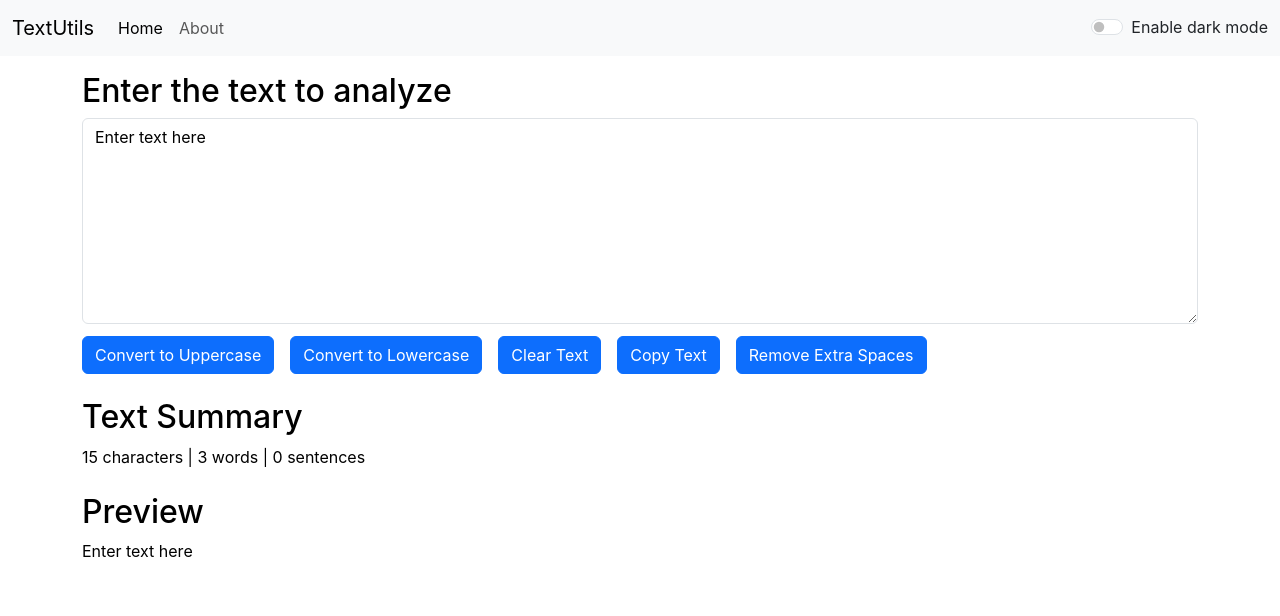
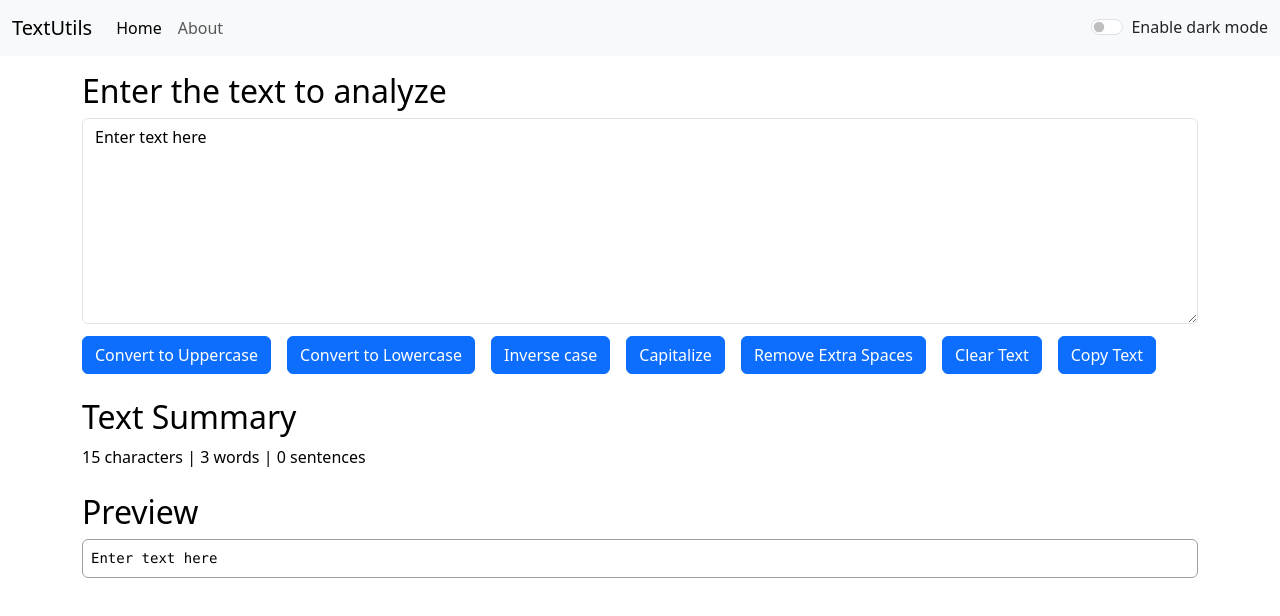
Before and after one commit to gourab-stu/wordform-reactjs, a React (Create React App) app: page / in a window 1280 px wide. Shown: the top 616 px of the page. Built offline with nearby package versions, Linux system fonts and the light colour scheme.

Commit message:
added alerts in TextForm

```diff
--- a/public/index.html
+++ b/public/index.html
@@ -15,7 +15,6 @@
       user's mobile device or desktop. See https://developers.google.com/web/fundamentals/web-app-manifest/
     -->
     <link rel="manifest" href="%PUBLIC_URL%/manifest.json" />
-    <link rel="stylesheet" href="https://cdn.jsdelivr.net/npm/bootstrap@5.3.3/dist/css/bootstrap.min.css" />
     <!--
       Notice the use of %PUBLIC_URL% in the tags above.
       It will be replaced with the URL of the `public` folder during the build.
@@ -41,5 +40,4 @@
       To create a production bundle, use `npm run build` or `yarn build`.
     -->
   </body>
-  <script src="https://cdn.jsdelivr.net/npm/bootstrap@5.3.3/dist/js/bootstrap.min.js"></script>
 </html>
--- a/src/App.js
+++ b/src/App.js
@@ -1,25 +1,41 @@
 import { useState } from "react";
 import "./App.css";
+import "../node_modules/bootstrap/dist/css/bootstrap.min.css";
+import "../node_modules/bootstrap/dist/js/bootstrap.min.js";
 // import About from "./components/About";
 import Navbar from "./components/Navbar";
 import TextForm from "./components/TextForm";
+import Alert from "./components/Alert";
 
 function App() {
   const [mode, setMode] = useState("light");
+  const [alert, setAlert] = useState(null);
+  const showAlert = (message, type) => {
+    setAlert({
+      message: message,
+      type: type
+    });
+    setTimeout(() => {
+      setAlert(null);
+    }, 2000);
+  };
   const toggleMode = () => {
     if (mode === "light") {
       setMode("dark");
-            document.body.style.backgroundColor = "#202c33";
+      document.body.style.backgroundColor = "#192b3a";
+      showAlert("Dark mode has been enabled", "success");
     } else {
       setMode("light");
       document.body.style.backgroundColor = "white";
+      showAlert("Light mode has been enabled", "success");
     }
-    }
+  };
   return (
     <>
       <Navbar title="TextUtils" aboutText="About" mode={mode} toggleMode={toggleMode} />
+      <Alert alert={alert} />
       <div className="container my-3">
-                <TextForm heading="Enter the text to analyze" mode={mode} />
+        <TextForm heading="Enter the text to analyze" mode={mode} showAlert={showAlert} />
         {/* <About/> */}
       </div>
     </>
--- /dev/null
+++ b/src/components/Alert.js
@@ -0,0 +1,14 @@
+import React from "react";
+
+export default function Alert({alert}) {
+  const capitalize = (word) => {
+    return word.toLowerCase().charAt(0).toUpperCase() + word.toLowerCase().slice(1);
+  };
+  return (
+    alert && (
+      <div className={`z-1 position-absolute top-10 end-0 float alert alert-${alert.type} alert-dismissible fade show`} role="alert">
+        <strong>{capitalize(alert.type)}</strong>: {alert.message}
+      </div>
+    )
+  );
+}
--- a/src/components/TextForm.js
+++ b/src/components/TextForm.js
@@ -1,28 +1,43 @@
 import React, { useState } from "react";
 
-
-export default function TextForm({mode, heading}) {
+export default function TextForm({ mode, heading, showAlert }) {
   const handleOnUppercase = () => {
     setText(text.toUpperCase());
+    showAlert("Converted to Uppercase", "success");
   };
   const handleOnLowercase = () => {
     setText(text.toLowerCase());
+    showAlert("Converted to Lowercase", "success");
   };
-    // const handleOnInverseCase = () => {
-    //     setText(text.);
-    //     for (i = 0; i < text.length; i++) {
-    //         text.at(i).to
-    //     }
-    // };
-    const handleOnClearText = () => {
-        setText("");
+  const handleOnInverseCase = () => {
+    let newText = "";
+    for (let i = 0; i < text.length; i++) {
+      newText = newText + (text.charAt(i).toUpperCase() === text.charAt(i) ? text.charAt(i).toLowerCase() : text.charAt(i).toUpperCase());
+    }
+    setText(newText);
+    showAlert("Case inverted", "success");
   };
-    const handleOnCopyText = () => {
-        navigator.clipboard.writeText(text);
+  const handleOnCapitalize = () => {
+    let temp = text.split(".");
+    let newTemp = new Array(temp.length);
+    for (let i = 0; i < temp.length; i++) {
+      newTemp[i] = temp[i].trim().charAt(0).toUpperCase() + temp[i].trim().slice(1).toLowerCase().split(/[ ]+/).join(" ");
+    }
+    setText(newTemp.join(". "));
+    showAlert("Capitalized text", "success");
   };
   const removeExtraSpaces = () => {
     let newText = text.split(/[ ]+/);
     setText(newText.join(" "));
+    showAlert("Extra spaces removed", "success");
+  };
+  const handleOnClearText = () => {
+    setText("");
+    showAlert("Text cleared", "success");
+  };
+  const handleOnCopyText = () => {
+    navigator.clipboard.writeText(text);
+    showAlert("Copied to clipboard", "success");
   };
   const handleOnChange = (event) => {
     setText(event.target.value);
@@ -30,20 +45,25 @@ export default function TextForm({mode, heading}) {
   const [text, setText] = useState("Enter text here");
   return (
     <>
-            <h2 style={{color: mode==="dark"?"white":"black"}}>{heading}</h2>
+      <h2 style={{ color: mode === "dark" ? "white" : "black" }}>{heading}</h2>
       <div className="mb-1">
-                <textarea className="form-control" value={text} style={{backgroundColor: mode==="dark"?"#202c33":"white", color: mode==="dark"?"white":"black"}} onChange={handleOnChange} id="myBox" rows="8"></textarea>
+        <textarea className="form-control" value={text} style={{ backgroundColor: mode === "dark" ? "#192b3a" : "white", color: mode === "dark" ? "white" : "black" }} onChange={handleOnChange} id="myBox" rows="8"></textarea>
       </div>
       <button className="btn btn-primary me-2 mt-2" onClick={handleOnUppercase}>Convert to Uppercase</button>
       <button className="btn btn-primary mx-2 mt-2" onClick={handleOnLowercase}>Convert to Lowercase</button>
-            {/* <button className="btn btn-primary mx-2 mt-2" onClick={handleOnInverseCase}>Inverse case</button> */}
+      <button className="btn btn-primary mx-2 mt-2" onClick={handleOnInverseCase}>Inverse case</button>
+      <button className="btn btn-primary mx-2 mt-2" onClick={handleOnCapitalize}>Capitalize</button>
+      <button className="btn btn-primary mx-2 mt-2" onClick={removeExtraSpaces}>Remove Extra Spaces</button>
       <button className="btn btn-primary mx-2 mt-2" onClick={handleOnClearText}>Clear Text</button>
       <button className="btn btn-primary mx-2 mt-2" onClick={handleOnCopyText}>Copy Text</button>
-            <button className="btn btn-primary mx-2 mt-2" onClick={removeExtraSpaces}>Remove Extra Spaces</button>
-            <h2 className="mt-4" style={{color: mode==="dark"?"white":"black"}}>Text Summary</h2>
-            <p style={{color: mode==="dark"?"white":"black"}}> {text.length} characters | {text.split(" ").length} words | {text.split(". ").length - 1} sentences </p>
-            <h2 className="mt-4" style={{color: mode==="dark"?"white":"black"}}>Preview</h2>
-            <p style={{color: mode==="dark"?"white":"black"}}> {text.length>0?text:"Enter your text in the text box to preview here"} </p>
+      <h2 className="mt-4" style={{ color: mode === "dark" ? "white" : "black" }}>Text Summary</h2>
+      <p style={{ color: mode === "dark" ? "white" : "black" }}>
+        {text.length} characters | {text.split(" ").length} words | {text.split(". ").length - 1} sentences
+      </p>
+      <h2 className="mt-4" style={{ color: mode === "dark" ? "white" : "black" }}>Preview</h2>
+      <p className="p-2 rounded" style={{ color: mode === "dark" ? "white" : "black" , border: ("1px solid #a19f9d")}}>
+        <pre className="m-0">{text.length > 0 ? text : "Enter your text in the text box to preview here"}</pre>
+      </p>
     </>
   );
 }
```
Lines whose indentation alone changed are shown as unchanged.
